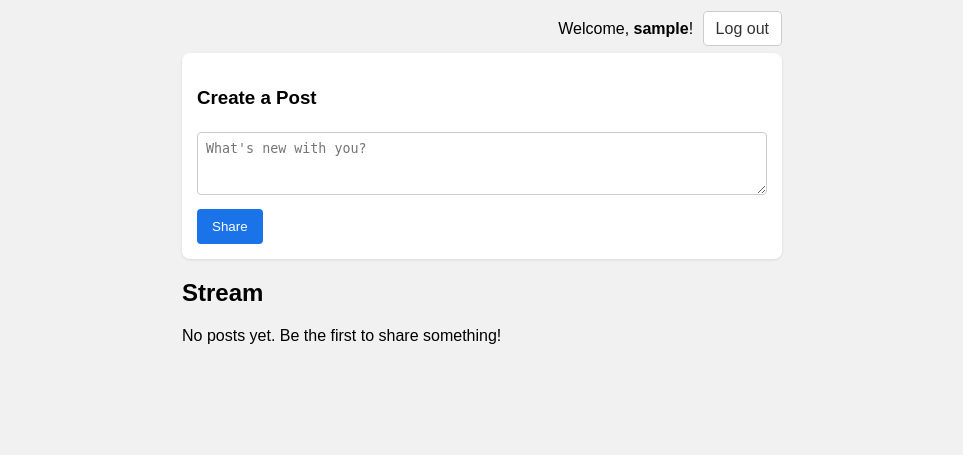
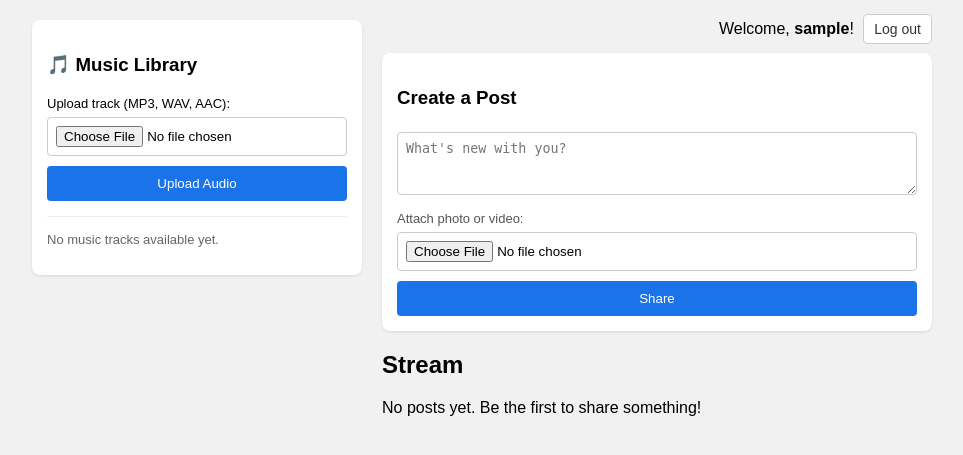
Before and after one commit to bondzuhmatvij29-boop/Google-, a Flask app: page / in a window 1280 px wide. Shown: the top 455 px of the page, without its empty margins (158-1121 px from the left). Run offline with Flask 3, Linux system fonts and the light colour scheme; the visitor is signed in with stand-in values (Sample User, id 1).

Commit message:
Update index.html

```diff
--- a/templates/index.html
+++ b/templates/index.html
@@ -5,21 +5,64 @@
     <title>Mini Google+</title>
     <style>
         body { font-family: Arial, sans-serif; background-color: #f1f1f1; margin: 0; padding: 20px; }
-        .container { max-width: 600px; margin: 0 auto; }
+        .wrapper { max-width: 900px; margin: 0 auto; display: flex; gap: 20px; }
+        .sidebar { width: 300px; background: white; padding: 15px; border-radius: 8px; box-shadow: 0 1px 3px rgba(0,0,0,0.1); height: fit-content; }
+        .main-content { flex: 1; }
         .card { background: white; padding: 15px; margin-bottom: 15px; border-radius: 8px; box-shadow: 0 1px 3px rgba(0,0,0,0.1); }
-        textarea { width: 100%; padding: 8px; margin-top: 5px; margin-bottom: 10px; border: 1px solid #ccc; border-radius: 4px; box-sizing: border-box; }
-        button { background: #1a73e8; color: white; border: none; padding: 10px 15px; border-radius: 4px; cursor: pointer; }
+        textarea, input[type="file"] { width: 100%; padding: 8px; margin-top: 5px; margin-bottom: 10px; border: 1px solid #ccc; border-radius: 4px; box-sizing: border-box; }
+        button { background: #1a73e8; color: white; border: none; padding: 10px 15px; border-radius: 4px; cursor: pointer; width: 100%; }
         button:hover { background: #1557b0; }
         .post-author { font-weight: bold; color: #202124; }
         .post-time { font-size: 12px; color: #5f6368; float: right; }
         .post-content { margin-top: 10px; color: #3c4043; white-space: pre-wrap; }
+        .post-media { margin-top: 10px; max-width: 100%; border-radius: 4px; }
         .user-panel { text-align: right; margin-bottom: 15px; }
-        .user-panel a { text-decoration: none; background: #fff; padding: 8px 12px; border-radius: 4px; border: 1px solid #ccc; color: #333; margin-left: 5px; }
+        .user-panel a { text-decoration: none; background: #fff; padding: 6px 10px; border-radius: 4px; border: 1px solid #ccc; color: #333; margin-left: 5px; font-size: 14px; }
+        .music-item { margin-bottom: 12px; border-bottom: 1px solid #eee; padding-bottom: 8px; }
+        .music-title { font-size: 13px; font-weight: bold; color: #333; margin-bottom: 4px; word-break: break-all; }
+        audio { width: 100%; height: 32px; margin-top: 4px; }
+        .flash-error { color: red; font-size: 12px; margin-bottom: 5px; }
     </style>
 </head>
 <body>
-    <div class="container">
-        <!-- User Panel -->
+    <div class="wrapper">
+        <!-- Sidebar: Music & Info -->
+        <div class="sidebar">
+            <h3>🎵 Music Library</h3>
+            {% with messages = get_flashed_messages(with_categories=true) %}
+                {% if messages %}
+                    {% for category, message in messages %}
+                        <div class="flash-error">{{ message }}</div>
+                    {% endfor %}
+                {% endif %}
+            {% endwith %}
+
+            {% if session.get('username') %}
+            <form action="/upload_music" method="POST" enctype="multipart/form-data">
+                <label style="font-size: 13px;">Upload track (MP3, WAV, AAC):</label>
+                <input type="file" name="music_file" accept=".mp3,.wma,.aac,.wav,.m4a" required>
+                <button type="submit">Upload Audio</button>
+            </form>
+            <hr style="margin: 15px 0; border: 0; border-top: 1px solid #eee;">
+            {% endif %}
+
+            <div class="music-list">
+                {% for track in music_tracks %}
+                <div class="music-item">
+                    <div class="music-title">{{ track.original_filename }} <span style="font-weight:normal; color:#77; font-size:11px;">by {{ track.uploader.username }}</span></div>
+                    <audio controls>
+                        <source src="{{ url_for('static', filename='music/' + track.filename) }}">
+                        Your browser does not support the audio element.
+                    </audio>
+                </div>
+                {% else %}
+                <p style="font-size: 13px; color: #666;">No music tracks available yet.</p>
+                {% endfor %}
+            </div>
+        </div>
+
+        <!-- Main Feed & Post Creation -->
+        <div class="main-content">
             <div class="user-panel">
                 {% if session.get('username') %}
                     <span>Welcome, <b>{{ session['username'] }}</b>!</span>
@@ -30,32 +73,47 @@
                 {% endif %}
             </div>
 
-        <!-- Create Post Form (Only for logged-in users) -->
             {% if session.get('username') %}
             <div class="card">
                 <h3>Create a Post</h3>
-            <form action="/add" method="POST">
-                <textarea name="content" rows="3" placeholder="What's new with you?" required></textarea>
+                <form action="/add" method="POST" enctype="multipart/form-data">
+                    <textarea name="content" rows="3" placeholder="What's new with you?"></textarea>
+                    <label style="font-size: 13px; color: #555;">Attach photo or video:</label>
+                    <input type="file" name="media" accept="image/*,video/*" style="margin-bottom: 10px;">
                     <button type="submit">Share</button>
                 </form>
             </div>
             {% else %}
             <div class="card" style="text-align: center;">
-            <p>Please <a href="/login">log in</a> or <a href="/register">register</a> to share posts.</p>
+                <p>Please <a href="/login">log in</a> or <a href="/register">register</a> to share posts and music.</p>
             </div>
             {% endif %}
 
-        <!-- News Feed -->
             <h2>Stream</h2>
             {% for post in posts %}
             <div class="card">
                 <span class="post-author">{{ post.author.username }}</span>
                 <span class="post-time">{{ post.timestamp.strftime('%Y-%m-%d %H:%M') }}</span>
+
+                {% if post.content %}
                 <div class="post-content">{{ post.content }}</div>
+                {% endif %}
+
+                {% if post.media_filename %}
+                    {% if post.media_type == 'image' %}
+                        <img src="{{ url_for('static', filename='uploads/' + post.media_filename) }}" class="post-media" alt="Post image">
+                    {% elif post.media_type == 'video' %}
+                        <video controls class="post-media">
+                            <source src="{{ url_for('static', filename='uploads/' + post.media_filename) }}">
+                            Your browser does not support the video tag.
+                        </video>
+                    {% endif %}
+                {% endif %}
             </div>
             {% else %}
             <p>No posts yet. Be the first to share something!</p>
             {% endfor %}
         </div>
+    </div>
 </body>
 </html>
```
Lines whose indentation alone changed are shown as unchanged.
